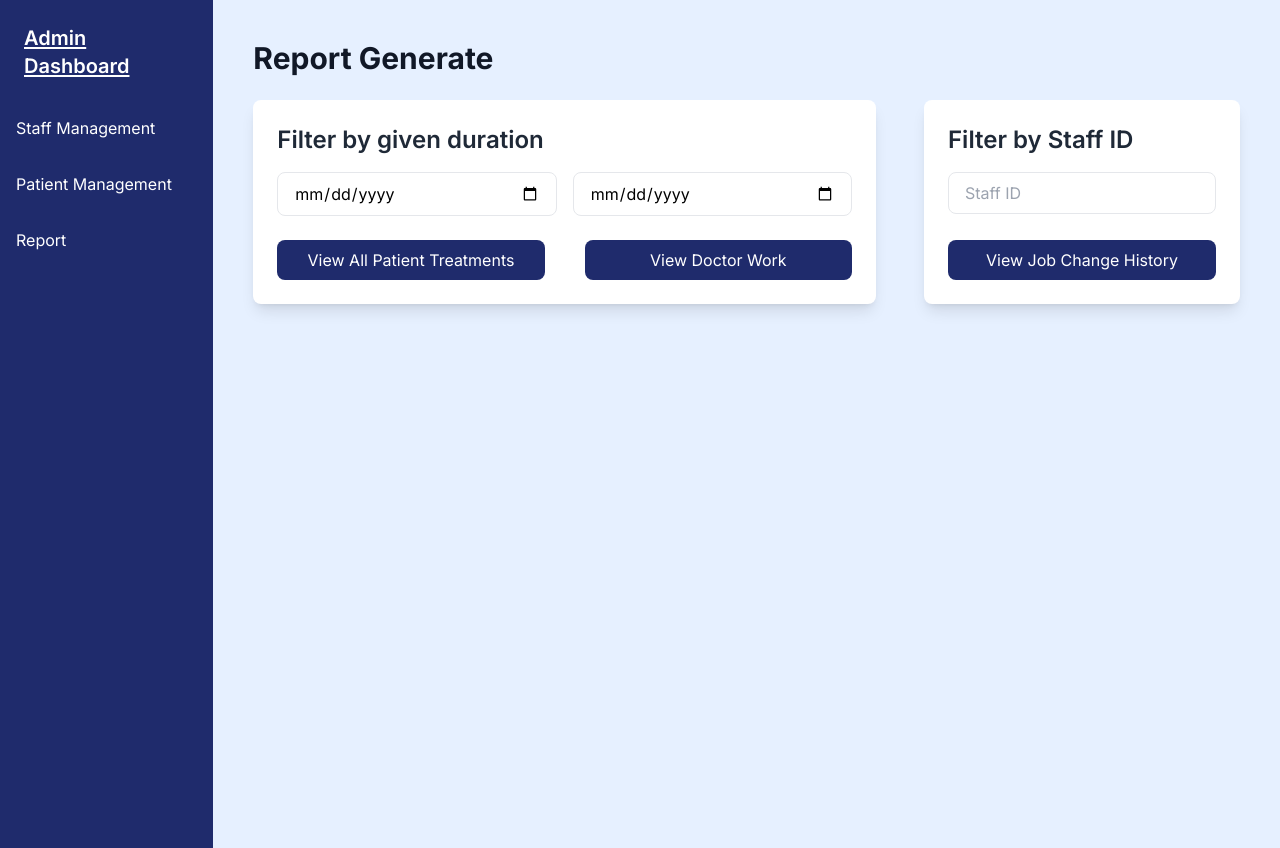
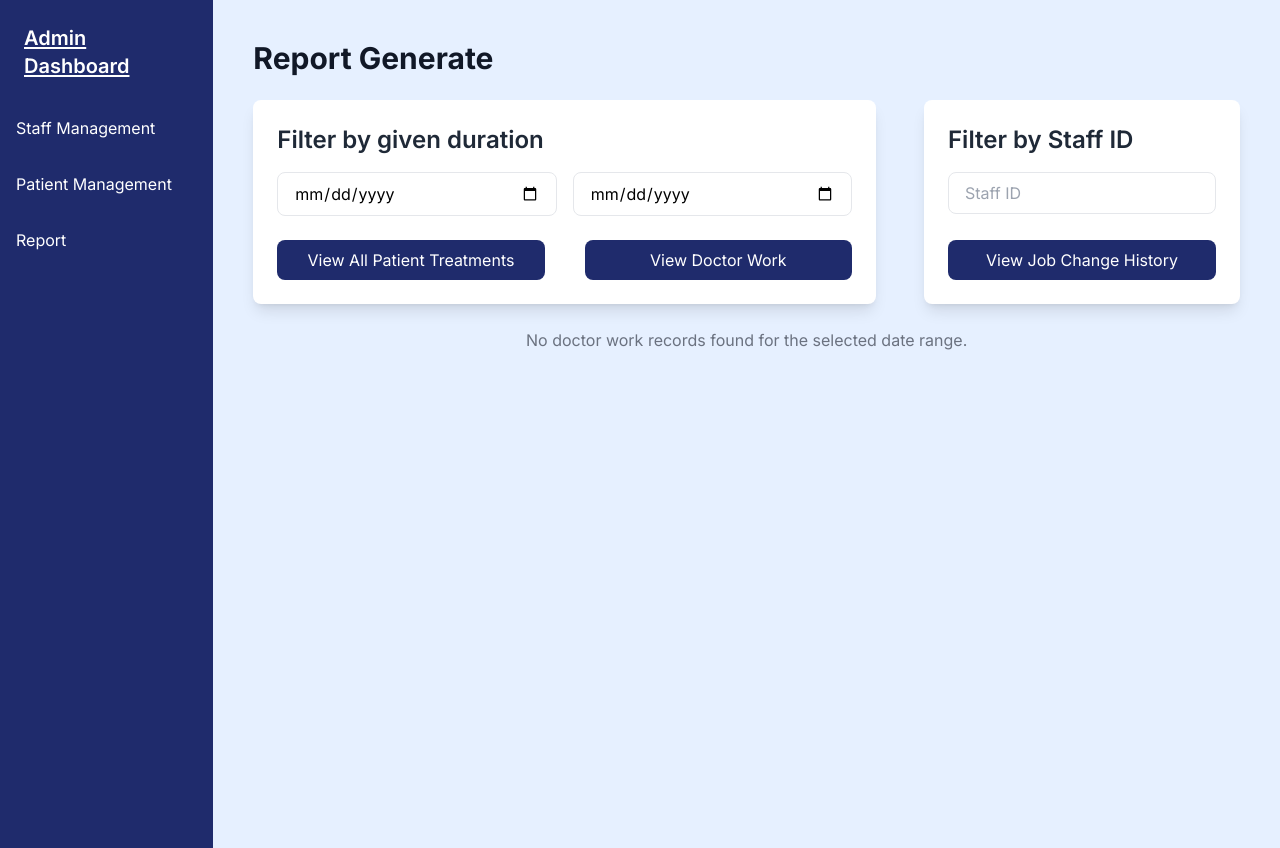
Before and after one commit to DatabaseApplication-Group8/isys2099_frontend, a Next.js app: page /admin/report in a window 1280 px wide. Built offline with nearby package versions, Linux system fonts and the light colour scheme.

Commit message:
fix: update UI report

```diff
--- a/src/app/admin/report/page.tsx
+++ b/src/app/admin/report/page.tsx
@@ -124,13 +124,13 @@ export default function AdminDashboard() {
 
   const handleViewDoctorWork = async () => {
     if (!validateDateRange()) return;
-    await fetchData(
-      "/api/doctor-work",
-      { startDate, endDate },
-      setDoctorWork,
-      "treatmentDate",
-      "doctorWork"
-    );
+    // await fetchData(
+    //   "/api/doctor-work",
+    //   { startDate, endDate },
+    //   setDoctorWork,
+    //   "treatmentDate",
+    //   "doctorWork"
+    // );
     const response = await axios.get(
       `http://localhost:8080/treatment/by-date-range/${startDate}/${endDate}`,
       {
@@ -141,6 +141,7 @@ export default function AdminDashboard() {
     );
     console.log(response.data);
     setDoctorWork(response.data);
+    console.log(doctorWork.length);
   };
 
 
@@ -246,7 +247,7 @@ export default function AdminDashboard() {
           </div>
         )}
 
-        {dataFetched.doctorWork && doctorWork.length === 0 && (
+        {doctorWork && doctorWork.length === 0 && (
           <div className="text-gray-500 mb-6 text-center">
             No doctor work records found for the selected date range.
           </div>
@@ -326,8 +327,8 @@ export default function AdminDashboard() {
             <h2 className="text-2xl font-semibold mb-4 text-gray-800">
               Doctor Work Report
             </h2>
-            {/*
-            <Table
+
+            {/* <Table
               columns={[
                 "Doctor ID",
                 "Patient ID",
@@ -340,7 +341,7 @@ export default function AdminDashboard() {
                 TreatmentDate: treatment.treatment_date, // Display the date of the treatment
                 TreatmentID: treatment.t_id, // Assuming 't_id' is the correct attribute from your backend
               }))}
-            />*/}
+            /> */}
             <table className="bg-white rounded-md text-left w-full">
               <thead className="bg-[#1F2B6C] text-white">
                 <tr>
```
